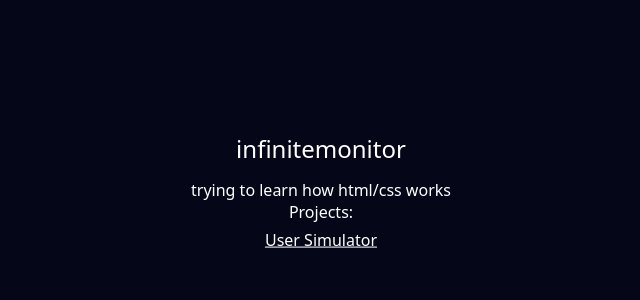
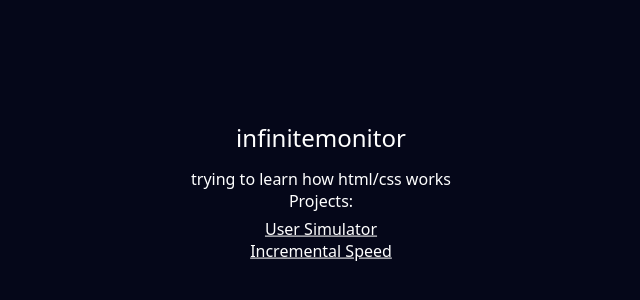
Before and after one commit to infinitemonitor/infinitemonitor.github.io, a plain HTML site: page index.html in a window 1280 px wide. Shown: the part 230-530 px from the top of the page, without its empty margins (319-959 px from the left). Drawn offline with Linux system fonts and the light colour scheme.

Commit message:
Update project list
+ Incremental Speed

```diff
--- a/index.html
+++ b/index.html
@@ -50,6 +50,8 @@
 		<p>Projects:</p>
 		<br>
 		<a href="https://github.com/infinitemonitor/user-simulator" title="Configurable Discord chatbot that learns from users">User Simulator</a>
+		<br>
+		<a href="https://infinitemonitor.github.io/incremental-speed" title="Basic incremental game about distance and speed">Incremental Speed</a>
 	</div>
 	<h1 id="number"></h1>
 	<script>
```
